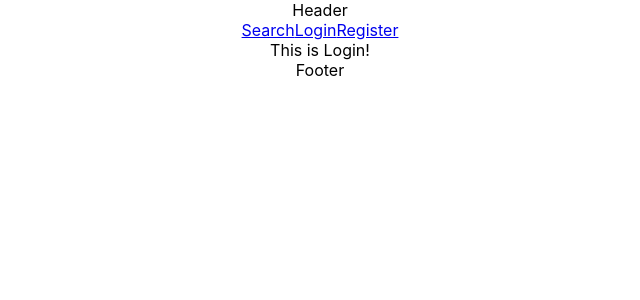
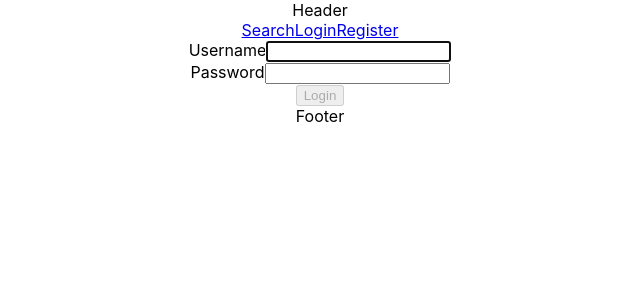
Before and after one commit to ft-anywhere-fitness-3-web48/front-end, a React (Create React App) app in the folder ft-anywhere-fitness/: page /login in a window 1280 px wide. Shown: the top 300 px of the page, without its empty margins (320-960 px from the left). Built offline with nearby package versions, Linux system fonts and the light colour scheme.

Commit message:
adding Login.js

```diff
--- a/ft-anywhere-fitness/package.json
+++ b/ft-anywhere-fitness/package.json
@@ -6,7 +6,10 @@
     "@testing-library/jest-dom": "^5.15.0",
     "@testing-library/react": "^11.2.7",
     "@testing-library/user-event": "^12.8.3",
+    "bootstrap": "^5.1.3",
     "react": "^17.0.2",
+    "react-bootstrap": "^2.0.2",
+    "react-bootstrap-validation": "^0.1.11",
     "react-dom": "^17.0.2",
     "react-router-dom": "^6.0.2",
     "react-scripts": "4.0.3",
--- a/ft-anywhere-fitness/src/Components/Login.js
+++ b/ft-anywhere-fitness/src/Components/Login.js
@@ -1,11 +1,44 @@
-import React from 'react';
+import React, { useState } from "react";
+import { Form } from "react-bootstrap";
+import { Button } from "react-bootstrap";
 
-function Login() {
-  return (
-    <div>
-      This is Login!
-    </div>
-  );
-}
 
-export default Login;
+export default function Login() {
+    const [username, setUsername] = useState("");
+    const [password, setPassword] = useState("");
+
+    function validateForm() {
+      return username.length > 0 && password.length > 0;
+    }
+
+    function handleSubmit(event) {
+      event.preventDefault();
+    }
+
+    return (
+      <div className="Login">
+        <Form onSubmit={handleSubmit}>
+          <Form.Group size="lg" controlId="username">
+            <Form.Label>Username</Form.Label>
+            <Form.Control
+              autoFocus
+              type="username"
+              value={username}
+              onChange={(e) => setUsername(e.target.value)}
+            />
+          </Form.Group>
+          <Form.Group size="lg" controlId="password">
+            <Form.Label>Password</Form.Label>
+            <Form.Control
+              type="password"
+              value={password}
+              onChange={(e) => setPassword(e.target.value)}
+            />
+          </Form.Group>
+          <Button block size="lg" type="submit" disabled={!validateForm()}>
+            Login
+          </Button>
+        </Form>
+      </div>
+    );
+  }
```
Also changed, not shown: 1 other file (tests, documents, lock files or other folders).
